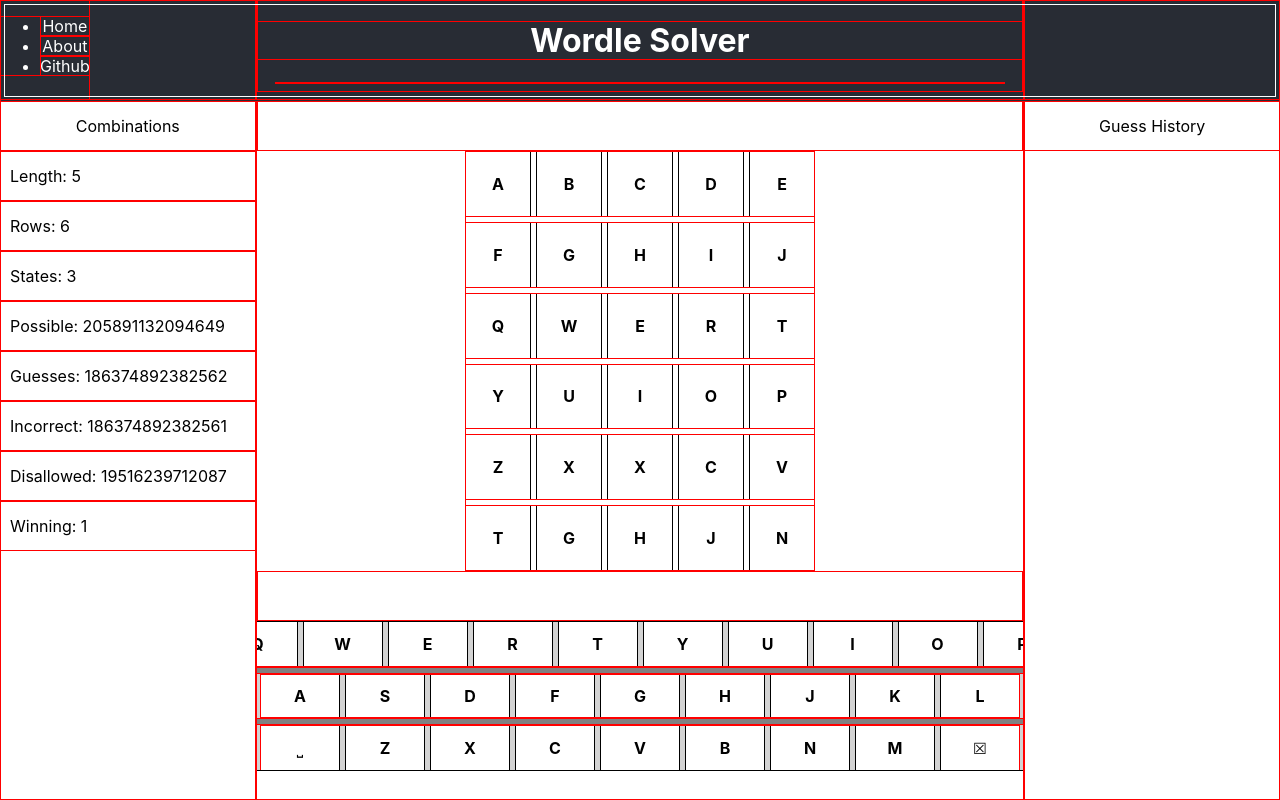
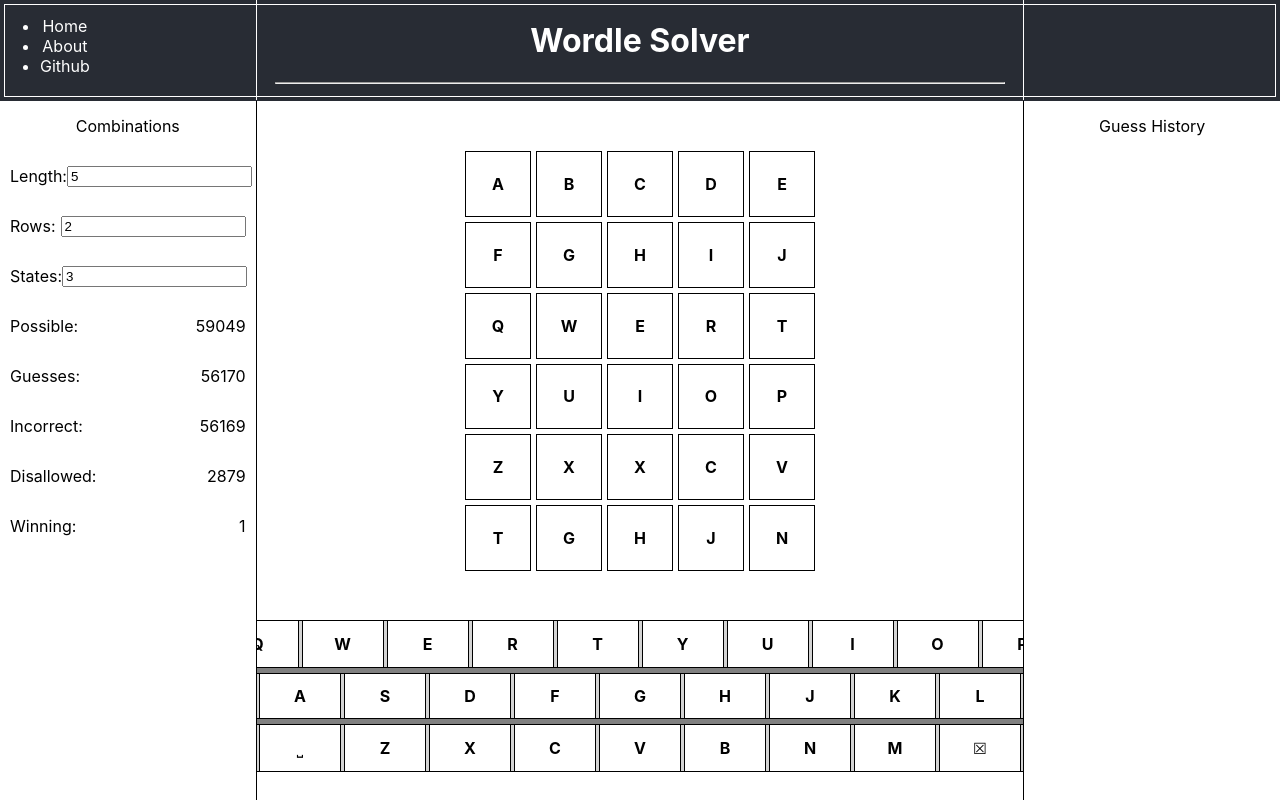
Before and after one commit to moontemplar212/WordleSolver, a React (Create React App) app in the folder webapp/: page / in a window 1280 px wide. Built offline with nearby package versions, Linux system fonts and the light colour scheme.

Commit message:
custom react components

```diff
--- a/webapp/src/App.css
+++ b/webapp/src/App.css
@@ -1,7 +1,7 @@
-* {
+/* * {
   outline: 1px solid red;
   outline-offset: -1px;
-}
+} */
 
 .app {
   display: flex;
@@ -115,6 +115,7 @@
   align-items: center;
   box-sizing: border-box;
   padding-left: 10px;
+  padding-right: 10px;
   min-height: 50px;
   min-width: 100%;
 }
--- a/webapp/src/App.js
+++ b/webapp/src/App.js
@@ -1,5 +1,6 @@
 import './App.css';
-// import './components/inputs/textInput';
+import { TextInput } from './components/inputs/textInput/textInputComponent';
+import { TextDisplay } from './components/displays/textDisplay/textDisplayComponent';
 
 /**
  * Wordle combination counts
@@ -15,21 +16,14 @@
  *
  */
 
-const L = 5, S = 3, R = 6, W = 1;
+const L = 5, S = 3, R = 2, W = 1;
 
 let I, D, G, P;
 
 P = Math.pow(S, L*R);
-I = Math.pow(Math.pow(S, L) - L + 1, R);
+I = Math.pow(Math.pow(S, L) - (L + 1), R);
 G = I + W;
 D = P - G;
-
-//  const calculateCombinations = (S, L, R) => {
-//    P = Math.pow(S, L*R);
-//    D = (L > 1) ? L : 0;
-//    I = Math.pow(Math.pow(S, L) - L + 1, R);
-//    G = I + D + W;
-//  }
 
 const render = () => {
   return <div className="app">
@@ -58,28 +52,36 @@
             Combinations
           </div>
           <div className='info'>
-            Length: {L}
+            <TextInput name="length" length="10">{L}</TextInput>
           </div>
           <div className='info'>
-            Rows: {R}
+            <TextInput name="rows" length="1">{R}</TextInput>
           </div>
           <div className='info'>
-            States: {S}
+            <TextInput name="states" length="1">{S}</TextInput>
           </div>
           <div className='info'>
-            Possible: {P}
+            <TextDisplay name="possible">{P}</TextDisplay>
           </div>
           <div className='info'>
-            Guesses: {G}
+            <TextDisplay name="guesses">{G}</TextDisplay>
           </div>
           <div className='info'>
-            Incorrect: {I}
+            <TextDisplay name="incorrect">{I}</TextDisplay>
           </div>
           <div className='info'>
-            Disallowed: {D}
+            {/**
+             * 5 * XXXXI followed by 2nd row all possible = 5 * 237 = 1185
+             * All possible 1st row followed by 5 * XXXXI = 5 * 237 = 1185
+             *                                                      = 2370
+             * 509:
+             *                                                      ------
+             *                                                      = 2879
+             */}
+            <TextDisplay name="disallowed">{D}</TextDisplay>
           </div>
           <div className='info'>
-            Winning: {W}
+            <TextDisplay name="winning">{W}</TextDisplay>
           </div>
         </div>
         <div className="col_middle">
--- /dev/null
+++ b/webapp/src/components/Components.css
@@ -0,0 +1,15 @@
+.numberInput {
+  display: flex;
+  flex-direction: row;
+  align-items: stretch;
+  justify-content: space-between;
+  width: 100%;
+}
+
+.textDisplay {
+  display: flex;
+  flex-direction: row;
+  align-items: stretch;
+  justify-content: space-between;
+  width: 100%;
+}
--- /dev/null
+++ b/webapp/src/components/displays/textDisplay/textDisplayComponent.js
@@ -0,0 +1,14 @@
+import '../../Components.css';
+import { useText } from './textDisplayHook';
+
+export const TextDisplay = (props) => {
+  const [ text ] = useText(props.children);
+  const labelName = `${String(props?.name)[0].toUpperCase()}${String(props?.name).slice(1)}: `;
+
+  return (
+    <div className="textDisplay">
+      <label>{labelName}</label>
+      <div>{text}</div>
+    </div>
+  )
+}
--- /dev/null
+++ b/webapp/src/components/displays/textDisplay/textDisplayHook.js
@@ -0,0 +1,5 @@
+import { useState } from 'react';
+
+export const useText = (defaultValue) => {
+  return useState(defaultValue ?? '');
+}
--- /dev/null
+++ b/webapp/src/components/inputs/textInput/textInputComponent.js
@@ -0,0 +1,25 @@
+import '../../Components.css';
+import { useText } from './textInputHook';
+
+export const TextInput = (props) => {
+  const [ text , setText ] = useText(props.children);
+  const labelName = `${String(props?.name)[0].toUpperCase()}${String(props?.name).slice(1)}: `;
+  const length = parseInt(props?.length) ?? 1;
+
+  const changeHandler = (e) => {
+    return setText(e.target.value.replace(/[^0-9]/g, ''));
+  }
+
+  return (
+    <div className= "numberInput">
+      <label>{labelName}</label>
+      <input
+        type="text"
+        maxLength={length}
+        placeholder='Enter number here...'
+        onChange={changeHandler}
+        value={text}
+      ></input>
+    </div>
+  )
+}
--- /dev/null
+++ b/webapp/src/components/inputs/textInput/textInputHook.js
@@ -0,0 +1,5 @@
+import { useState } from 'react';
+
+export const useText = (defaultValue) => {
+  return useState(defaultValue ?? '');
+}
```
Also changed, not shown: webapp/src/components/inputs/textInput.js (deleted, +0 -12 lines).
